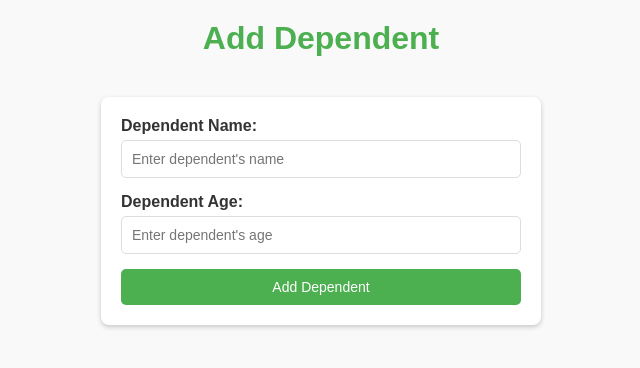
After one commit to shashhwatiwari/StaffSync, a Django app: page /add-dependent/ in a window 1280 px wide. The commit adds this page. Shown: the top 368 px of the page, without its empty margins (319-959 px from the left). Run offline with Django 5.2, Linux system fonts and the light colour scheme.

Commit message:
functionality for adding a dependent added

```diff
--- a/staffsyncDjango/staffsyncApp/db_utils.py
+++ b/staffsyncDjango/staffsyncApp/db_utils.py
@@ -25,3 +25,9 @@ def call_procedure(procedure_name, params=None):
             columns = [col[0] for col in cursor.description]
             return [dict(zip(columns, row)) for row in cursor.fetchall()]
         return cursor.rowcount
+
+
+# For procedures that have an out parameter, for example the add_dependent procedure returning the new Dependent ID
+class OutParam:
+    def __init__(self):
+        self.value = None
--- /dev/null
+++ b/staffsyncDjango/staffsyncApp/templates/add_dependent.html
@@ -0,0 +1,89 @@
+<!DOCTYPE html>
+<html lang="en">
+<head>
+    <meta charset="UTF-8">
+    <meta name="viewport" content="width=device-width, initial-scale=1.0">
+    <title>Add Dependent - StaffSync</title>
+    <style>
+        body {
+            font-family: Arial, sans-serif;
+            margin: 0;
+            padding: 0;
+            background-color: #f9f9f9;
+            color: #333;
+            display: flex;
+            flex-direction: column;
+            align-items: center;
+        }
+        h1 {
+            color: #4CAF50;
+            margin: 20px 0;
+        }
+        .form-container {
+            background-color: #fff;
+            border-radius: 8px;
+            box-shadow: 0 2px 5px rgba(0, 0, 0, 0.2);
+            width: 90%;
+            max-width: 400px;
+            padding: 20px;
+            margin-top: 20px;
+        }
+        .form-container form {
+            display: flex;
+            flex-direction: column;
+        }
+        .form-container label {
+            margin-bottom: 5px;
+            font-weight: bold;
+        }
+        .form-container input {
+            margin-bottom: 15px;
+            padding: 10px;
+            font-size: 14px;
+            border: 1px solid #ddd;
+            border-radius: 5px;
+        }
+        .form-container button {
+            background-color: #4CAF50;
+            color: white;
+            border: none;
+            padding: 10px 15px;
+            border-radius: 5px;
+            cursor: pointer;
+            font-size: 14px;
+        }
+        .form-container button:hover {
+            background-color: #45a049;
+        }
+        .error-message, .success-message {
+            text-align: center;
+            font-size: 14px;
+            margin-top: 10px;
+            color: #d9534f; /* Error: Red */
+        }
+        .success-message {
+            color: #5cb85c; /* Success: Green */
+        }
+    </style>
+</head>
+<body>
+    <h1>Add Dependent</h1>
+    <div class="form-container">
+        {% if messages %}
+        {% for message in messages %}
+        <div class="{{ message.tags }}">{{ message }}</div>
+        {% endfor %}
+        {% endif %}
+        <form method="POST" action="{% url 'employee-add-dependent' %}">
+            {% csrf_token %}
+            <label for="dependent_name">Dependent Name:</label>
+            <input type="text" id="dependent_name" name="dependent_name" placeholder="Enter dependent's name" required>
+
+            <label for="dependent_age">Dependent Age:</label>
+            <input type="number" id="dependent_age" name="dependent_age" placeholder="Enter dependent's age" required min="0">
+
+            <button type="submit">Add Dependent</button>
+        </form>
+    </div>
+</body>
+</html>
--- a/staffsyncDjango/staffsyncApp/urls.py
+++ b/staffsyncDjango/staffsyncApp/urls.py
@@ -5,6 +5,8 @@ urlpatterns = [
     path('', views.login_view, name='staffsync-login' ),
     path('hr/', views.hr_home, name='hr-home'),
     path('employee/', views.employee_home, name='employee-home'),
-    path('dependents/', views.view_dependents, name='employee=dependent'),
-    path('emergencycontact/', views.view_emergency_contacts, name='employee=emergencycontact'),
+    path('dependents/', views.view_dependents, name='employee-dependent'),
+    path('emergencycontact/', views.view_emergency_contacts, name='employee-emergencycontact'),
+    path('add-dependent/', views.add_dependent, name='employee-add-dependent'),
+    # path('add-dependent/', views.add_dependent, name='employee-add-dependent'),
 ]
--- a/staffsyncDjango/staffsyncApp/views.py
+++ b/staffsyncDjango/staffsyncApp/views.py
@@ -1,5 +1,6 @@
 from django.shortcuts import render, redirect
-from .db_utils import execute_query, call_procedure
+from .db_utils import execute_query, call_procedure, OutParam
+from django.contrib import messages
 
 
 # login method
@@ -77,6 +78,54 @@ def view_dependents(request):
     return render(request, 'view_dependents.html', {'dependents': dependents})
 
 
+# Method to add new dependents
+# def add_dependent(request):
+#     if request.method == 'POST':
+#         employee_id = request.session['user_id']
+#         dependent_name = request.POST['dependent_name']
+#         dependent_age = int(request.POST['dependent_age'])
+#         out_param = OutParam()
+#
+#         try:
+#             result = call_procedure('insert_dependent', [employee_id, dependent_name, dependent_age, out_param])
+#             messages.success(request, f'Dependent added successfully.')
+#             return redirect('employee-dependent')
+#         except Exception as e:
+#             messages.error(request, str(e))
+#
+#     return render(request, 'add_dependent.html')
+def add_dependent(request):
+    if request.method == 'POST':
+        employee_id = request.session.get('user_id')
+        if not employee_id:
+            messages.error(request, 'User not authenticated.')
+            return redirect('login')
+
+        dependent_name = request.POST.get('dependent_name')
+        dependent_age = request.POST.get('dependent_age')
+
+        if not dependent_name or not dependent_age:
+            messages.error(request, 'Please provide both name and age for the dependent.')
+            return render(request, 'add_dependent.html')
+
+        try:
+            dependent_age = int(dependent_age)
+        except ValueError:
+            messages.error(request, 'Age must be a valid number.')
+            return render(request, 'add_dependent.html')
+
+        out_param = OutParam()
+
+        try:
+            call_procedure('insert_dependent', [employee_id, dependent_name, dependent_age, out_param])
+            messages.success(request, f'Dependent added successfully. ID: {out_param.value}')
+            return redirect('employee-dependent')
+        except Exception as e:
+            messages.error(request, f'Error adding dependent: {str(e)}')
+
+    return render(request, 'add_dependent.html')
+
+
 
 # Method to view employee emergency contacts
 def view_emergency_contacts(request):
```
Also changed, not shown: staffsyncDjango/staffsyncApp/templates/view_dependents.html (+112 -2 lines).
